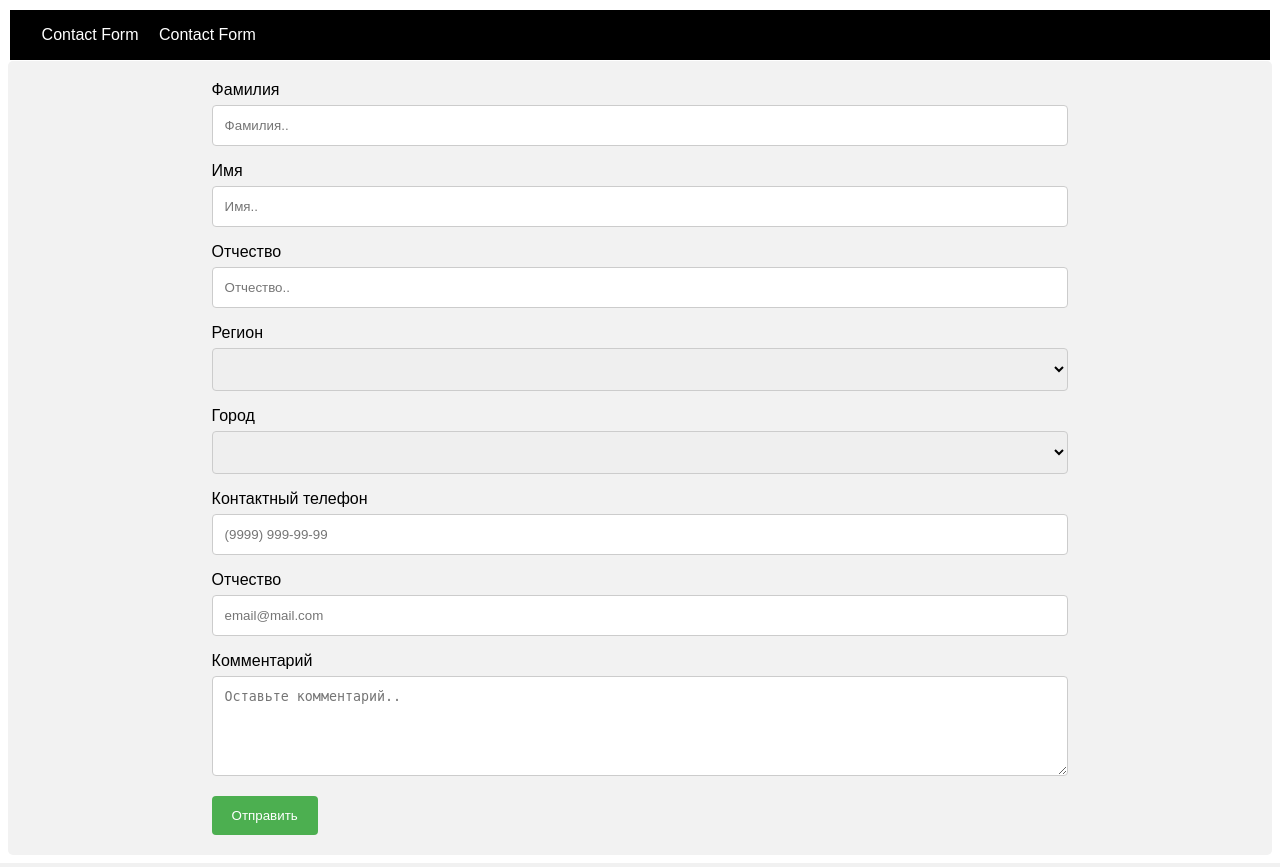
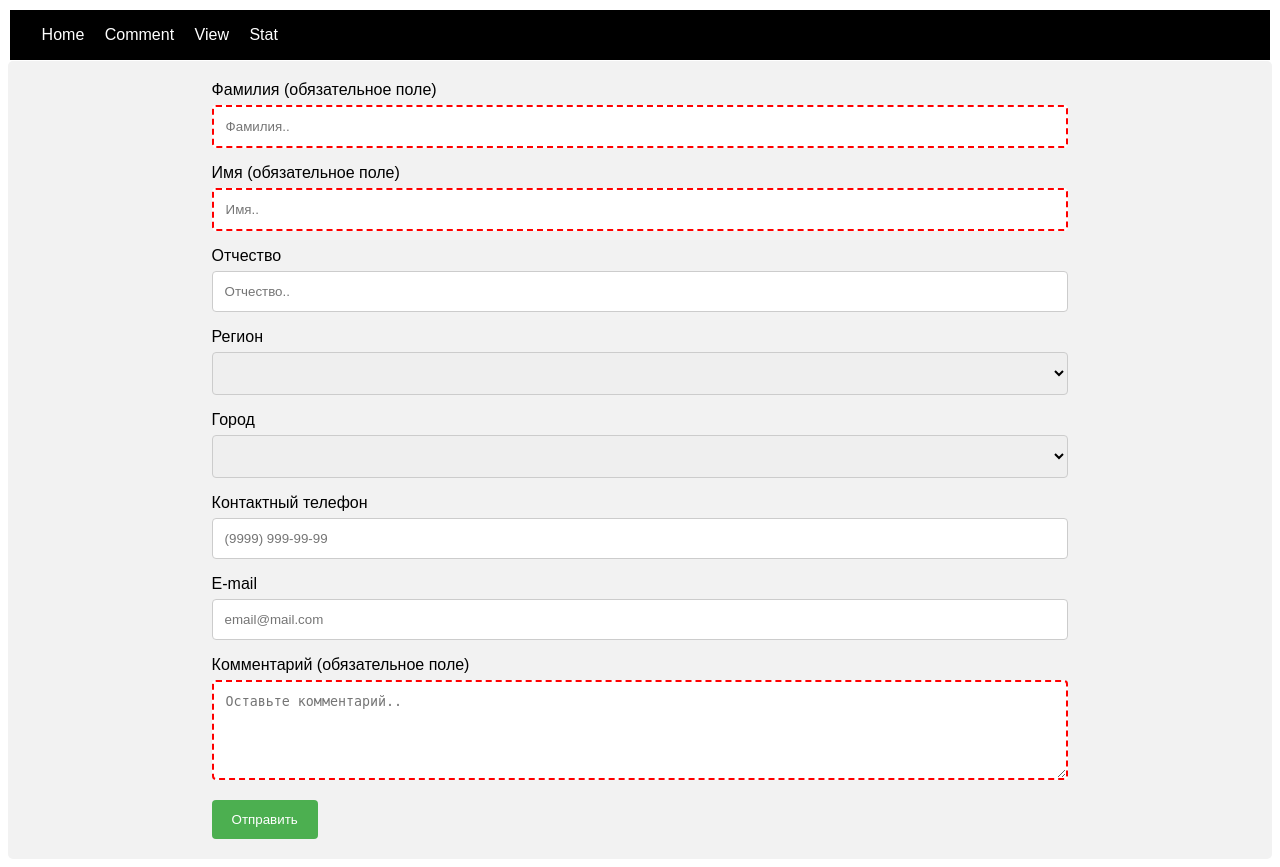
Before and after one commit to kulinsky/webframework, a Python web app: template templates/comment.html in a window 1280 px wide. Run offline with Jinja, Linux system fonts and the light colour scheme; the template is opened without the code that fills it, so the values that code supplies are empty.

Commit message:
comment.html

```diff
--- a/templates/comment.html
+++ b/templates/comment.html
@@ -73,6 +73,14 @@
             text-decoration: none;
             padding-left: 1em;
         }
+
+        input:invalid {
+            border: 2px dashed red;
+        }
+
+        textarea:invalid {
+            border: 2px dashed red;
+        }
     </style>
 </head>
 
@@ -80,25 +88,27 @@
 
     <div class="wrapper">
         <div class="menu">
-            <a href="/">Contact Form</a>
-            <a href="/">Contact Form</a>
+            <a href="/">Home</a>
+            <a href="/comment/">Comment</a>
+            <a href="/view/">View</a>
+            <a href="/stat/">Stat</a>
         </div>
     </div>
 
     <div class="container">
         <div class="inner">
-            <form action="/action_page.php">
-                <label for="fname">Фамилия</label>
-                <input type="text" id="lname" name="lastname" placeholder="Фамилия..">
+            <form action="/comment/" onsubmit="return validate_form()" method="post">
+                <label for="lname">Фамилия (обязательное поле)</label>
+                <input type="text" id="lname" name="lastname" placeholder="Фамилия.." required minlength="3">
 
-                <label for="lname">Имя</label>
-                <input type="text" id="fname" name="firstname" placeholder="Имя..">
+                <label for="fname">Имя (обязательное поле)</label>
+                <input type="text" id="fname" name="firstname" placeholder="Имя.." required minlength="3">
 
-                <label for="lname">Отчество</label>
+                <label for="mname">Отчество</label>
                 <input type="text" id="mname" name="middlename" placeholder="Отчество..">
 
                 <label for="region">Регион</label>
-                <select id="region" name="region_id" onchange="region_onchange()">
+                <select id="region" name="region_id" onchange="region_onchange(event)">
                 </select>
 
                 <label for="city">Город</label>
@@ -106,13 +116,13 @@
                 </select>
 
                 <label for="phone">Контактный телефон</label>
-                <input type="text" id="phone" name="phone" placeholder="(9999) 999-99-99">
+                <input type="text" id="phone" name="phone" placeholder="(9999) 999-99-99" pattern='^\({1}[0-9]{3,4}\){1}[\s\-]?[0-9]{3}[\s\-]?[0-9]{2}[\s\-]?[0-9]{2}$'>
 
-                <label for="email">Отчество</label>
-                <input type="text" id="email" name="email" placeholder="email@mail.com">
+                <label for="email">E-mail</label>
+                <input type="text" id="email" name="email" placeholder="email@mail.com" pattern='^(([^<>()\[\]\\.,;:\s@"]+(\.[^<>()\[\]\\.,;:\s@"]+)*)|(".+"))@((\[[0-9]{1,3}\.[0-9]{1,3}\.[0-9]{1,3}\.[0-9]{1,3}\])|(([a-zA-Z\-0-9]+\.)+[a-zA-Z]{2,}))$'>
 
-                <label for="subject">Комментарий</label>
-                <textarea id="subject" name="subject" placeholder="Оставьте комментарий.." style="height:100px"></textarea>
+                <label for="subject">Комментарий (обязательное поле)</label>
+                <textarea id="subject" name="subject" placeholder="Оставьте комментарий.." style="height:100px" required minlength="10"></textarea>
 
                 <input type="submit" value="Отправить">
             </form>
@@ -120,10 +130,12 @@
     </div>
 
     <script>
+
         var region_onchange = function() {
             var el = document.getElementById("region");
-            var region_id = el.options[el.selectedIndex].value;
-            fill_cities(region_id);
+            if (el) {
+                fill_cities(el.options[el.selectedIndex].value);
+            }
         }
 
         var fill_cities = function(region_id) {
@@ -144,7 +156,7 @@
         }
 
         var fill_regions = function() {
-            xhttp = new XMLHttpRequest();
+            var xhttp = new XMLHttpRequest();
             xhttp.responseType = 'json';
             xhttp.onreadystatechange = function() {
                 if (this.readyState == 4 && this.status == 200) {
@@ -161,6 +173,48 @@
             xhttp.open('GET', '/api/get/regions/', true);
             xhttp.send();
         }
+        // scan the page for labels, and assign a reference to the label from the actual form element
+        // var labels = document.getElementsByTagName('LABEL');
+        // for (var i = 0; i < labels.length; i++) {
+        //     if (labels[i].htmlFor != '') {
+        //         var el = document.getElementById(labels[i].htmlFor);
+        //         if (el)
+        //             el.label = labels[i];
+        //     }
+        // }
+        // var validate_phone = function(phone) {
+        //     var re = /^\({1}[0-9]{3,4}\){1}[\s\-]?[0-9]{3}[\s\-]?[0-9]{2}[\s\-]?[0-9]{2}$/;
+        //     return re.test(String(phone).toLowerCase());
+        // }
+        //
+        // var validate_email = function(email) {
+        //     var re = /^(([^<>()\[\]\\.,;:\s@"]+(\.[^<>()\[\]\\.,;:\s@"]+)*)|(".+"))@((\[[0-9]{1,3}\.[0-9]{1,3}\.[0-9]{1,3}\.[0-9]{1,3}\])|(([a-zA-Z\-0-9]+\.)+[a-zA-Z]{2,}))$/;
+        //     return re.test(String(email).toLowerCase());
+        // }
+        //
+        // var email_onkeyup = function(e) {
+        //     if (validate_email(e.target.value)) {
+        //         e.target.label.classList.replace('invalid', 'valid');
+        //     } else {
+        //         e.target.label.classList.replace('valid', 'invalid');
+        //     }
+        // }
+        //
+        // var phone_onkeyup = function(e) {
+        //     if (validate_phone(e.target.value)) {
+        //         e.target.label.classList.replace('invalid', 'valid');
+        //     } else {
+        //         e.target.label.classList.replace('valid', 'invalid');
+        //     }
+        // }
+        //
+        // var text_onkeyup = function(e) {
+        //     if (e.target.value.length >= 3) {
+        //         e.target.label.classList.replace('invalid', 'valid');
+        //     } else {
+        //         e.target.label.classList.replace('valid', 'invalid');
+        //     }
+        // }
 
         window.onload = function() {
 
```
